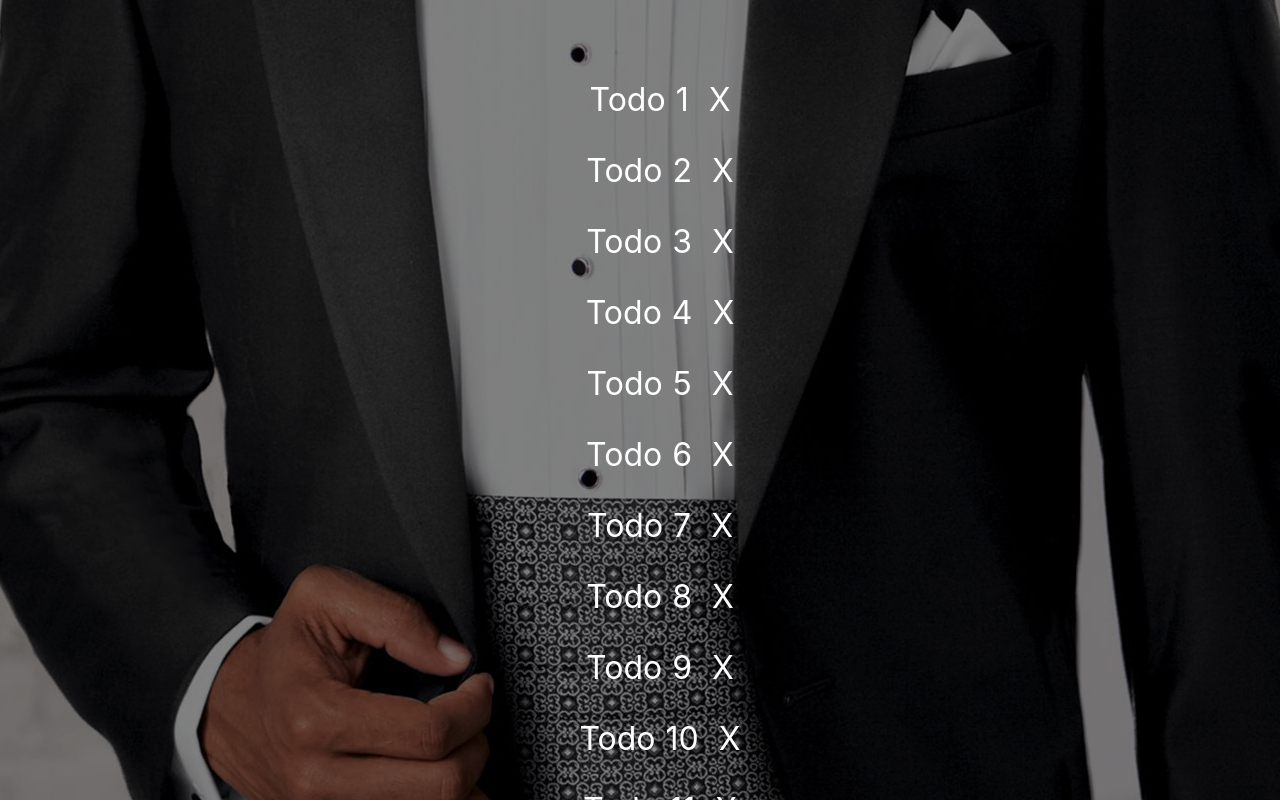
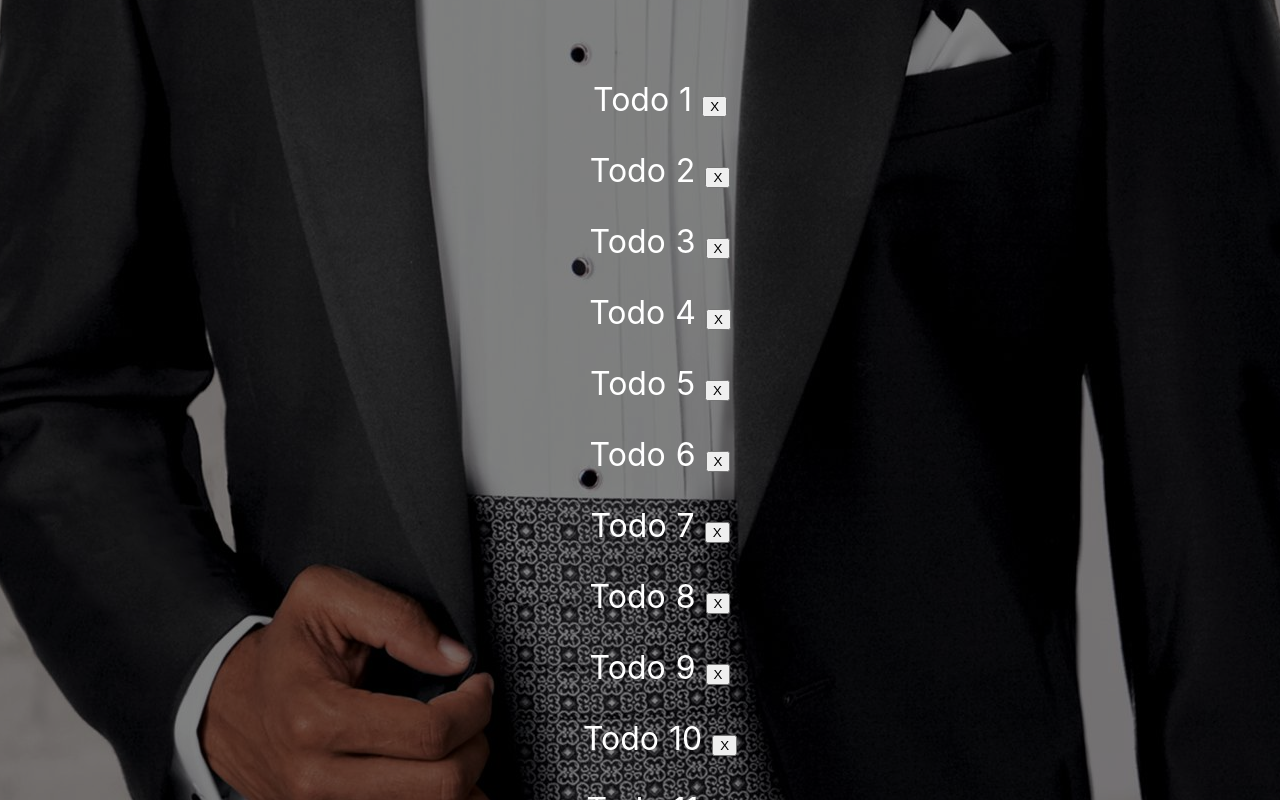
Before and after one commit to bobbypinard/Vue-Projects, a Nuxt app in the folder Groomsmen-App/: page / in a window 1280 px wide. Shown: the top 800 px of the page. Built offline with nearby package versions, Linux system fonts and the light colour scheme.

Commit message:
Switched text x to a button.

```diff
--- a/Groomsmen-App/components/Todo.vue
+++ b/Groomsmen-App/components/Todo.vue
@@ -1,6 +1,6 @@
 <template>
   <ul>
-    <li v-for="todo in todos" :key="todo.title">{{ todo.title }} <span>&nbsp;X</span> </li>
+    <li v-for="todo in todos" :key="todo.title">{{ todo.title }} <button>X</button> </li>
   </ul>
 </template>
 
```
